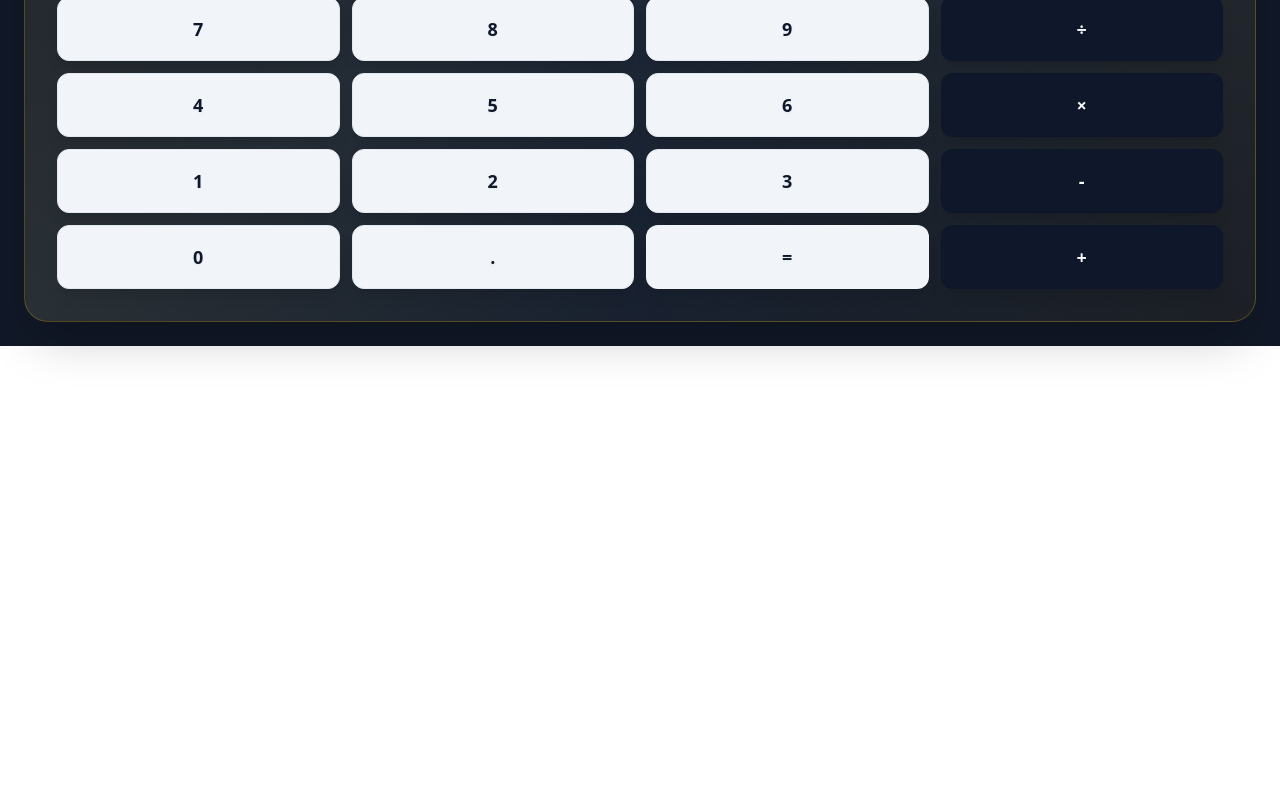
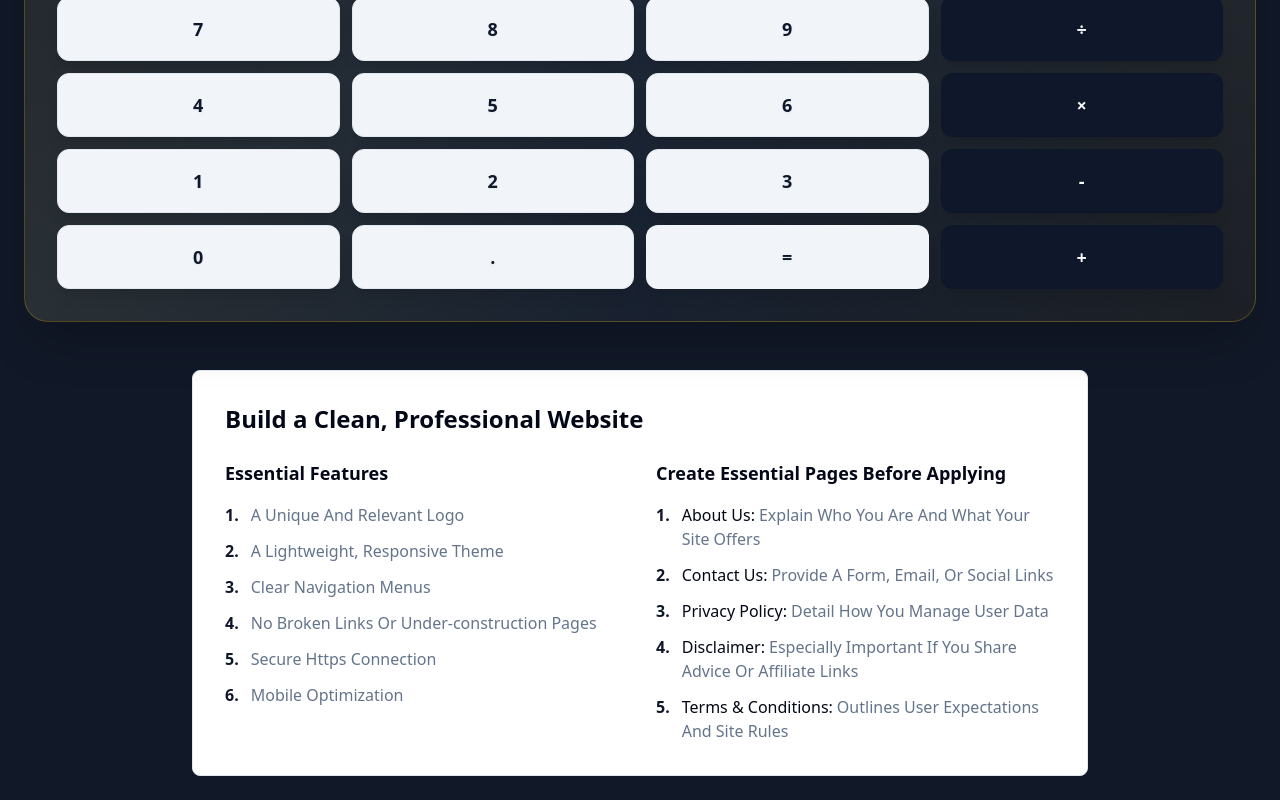
Before and after one commit to Adnaan2003/auric-math-nexus, a React (Vite) app: page / in a window 1280 px wide. Shown: the part 624-1424 px from the top of the page. Before the commit the page ends 970 px from the top, so only its background shows below. Built offline with nearby package versions, Linux system fonts and the light colour scheme.

Commit message:
Add website structure and content
Added sections for building a clean, professional website and essential pages, including About Us, Contact Us, Privacy Policy, Disclaimer, and Terms & Conditions. These are structured to be integrated into the existing site.

```diff
--- a/src/pages/Index.tsx
+++ b/src/pages/Index.tsx
@@ -13,6 +13,88 @@ const Index = () => {
           <p className="text-sm sm:text-base text-gray-300">Advanced calculations with sleek design</p>
         </div>
         <Calculator />
+
+        {/* Website Building Guide Section */}
+        <div className="mt-8 lg:mt-12 max-w-4xl mx-auto">
+          <div className="bg-card rounded-lg border shadow-sm p-6 lg:p-8">
+            <h2 className="text-xl lg:text-2xl font-bold text-foreground mb-6">
+              Build a Clean, Professional Website
+            </h2>
+
+            <div className="grid md:grid-cols-2 gap-6 lg:gap-8">
+              <div className="space-y-4">
+                <h3 className="text-lg font-semibold text-foreground mb-4">Essential Features</h3>
+                <div className="space-y-3">
+                  <div className="flex items-start space-x-3">
+                    <span className="text-primary font-bold">1.</span>
+                    <span className="text-muted-foreground">A Unique And Relevant Logo</span>
+                  </div>
+                  <div className="flex items-start space-x-3">
+                    <span className="text-primary font-bold">2.</span>
+                    <span className="text-muted-foreground">A Lightweight, Responsive Theme</span>
+                  </div>
+                  <div className="flex items-start space-x-3">
+                    <span className="text-primary font-bold">3.</span>
+                    <span className="text-muted-foreground">Clear Navigation Menus</span>
+                  </div>
+                  <div className="flex items-start space-x-3">
+                    <span className="text-primary font-bold">4.</span>
+                    <span className="text-muted-foreground">No Broken Links Or Under-construction Pages</span>
+                  </div>
+                  <div className="flex items-start space-x-3">
+                    <span className="text-primary font-bold">5.</span>
+                    <span className="text-muted-foreground">Secure Https Connection</span>
+                  </div>
+                  <div className="flex items-start space-x-3">
+                    <span className="text-primary font-bold">6.</span>
+                    <span className="text-muted-foreground">Mobile Optimization</span>
+                  </div>
+                </div>
+              </div>
+
+              <div className="space-y-4">
+                <h3 className="text-lg font-semibold text-foreground mb-4">Create Essential Pages Before Applying</h3>
+                <div className="space-y-3">
+                  <div className="flex items-start space-x-3">
+                    <span className="text-primary font-bold">1.</span>
+                    <div>
+                      <span className="text-foreground font-medium">About Us:</span>
+                      <span className="text-muted-foreground ml-1">Explain Who You Are And What Your Site Offers</span>
+                    </div>
+                  </div>
+                  <div className="flex items-start space-x-3">
+                    <span className="text-primary font-bold">2.</span>
+                    <div>
+                      <span className="text-foreground font-medium">Contact Us:</span>
+                      <span className="text-muted-foreground ml-1">Provide A Form, Email, Or Social Links</span>
+                    </div>
+                  </div>
+                  <div className="flex items-start space-x-3">
+                    <span className="text-primary font-bold">3.</span>
+                    <div>
+                      <span className="text-foreground font-medium">Privacy Policy:</span>
+                      <span className="text-muted-foreground ml-1">Detail How You Manage User Data</span>
+                    </div>
+                  </div>
+                  <div className="flex items-start space-x-3">
+                    <span className="text-primary font-bold">4.</span>
+                    <div>
+                      <span className="text-foreground font-medium">Disclaimer:</span>
+                      <span className="text-muted-foreground ml-1">Especially Important If You Share Advice Or Affiliate Links</span>
+                    </div>
+                  </div>
+                  <div className="flex items-start space-x-3">
+                    <span className="text-primary font-bold">5.</span>
+                    <div>
+                      <span className="text-foreground font-medium">Terms & Conditions:</span>
+                      <span className="text-muted-foreground ml-1">Outlines User Expectations And Site Rules</span>
+                    </div>
+                  </div>
+                </div>
+              </div>
+            </div>
+          </div>
+        </div>
       </div>
     </div>
   );
```
